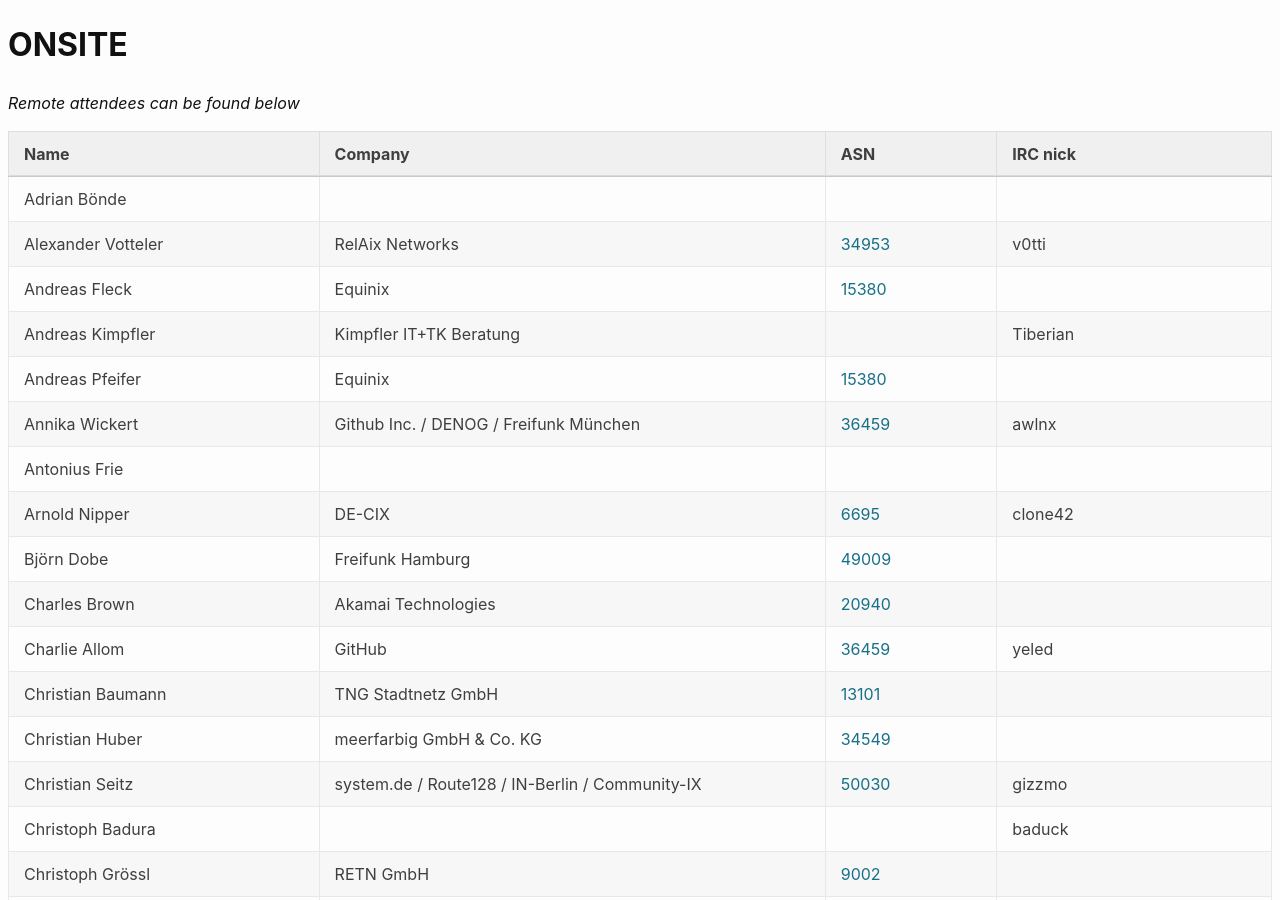
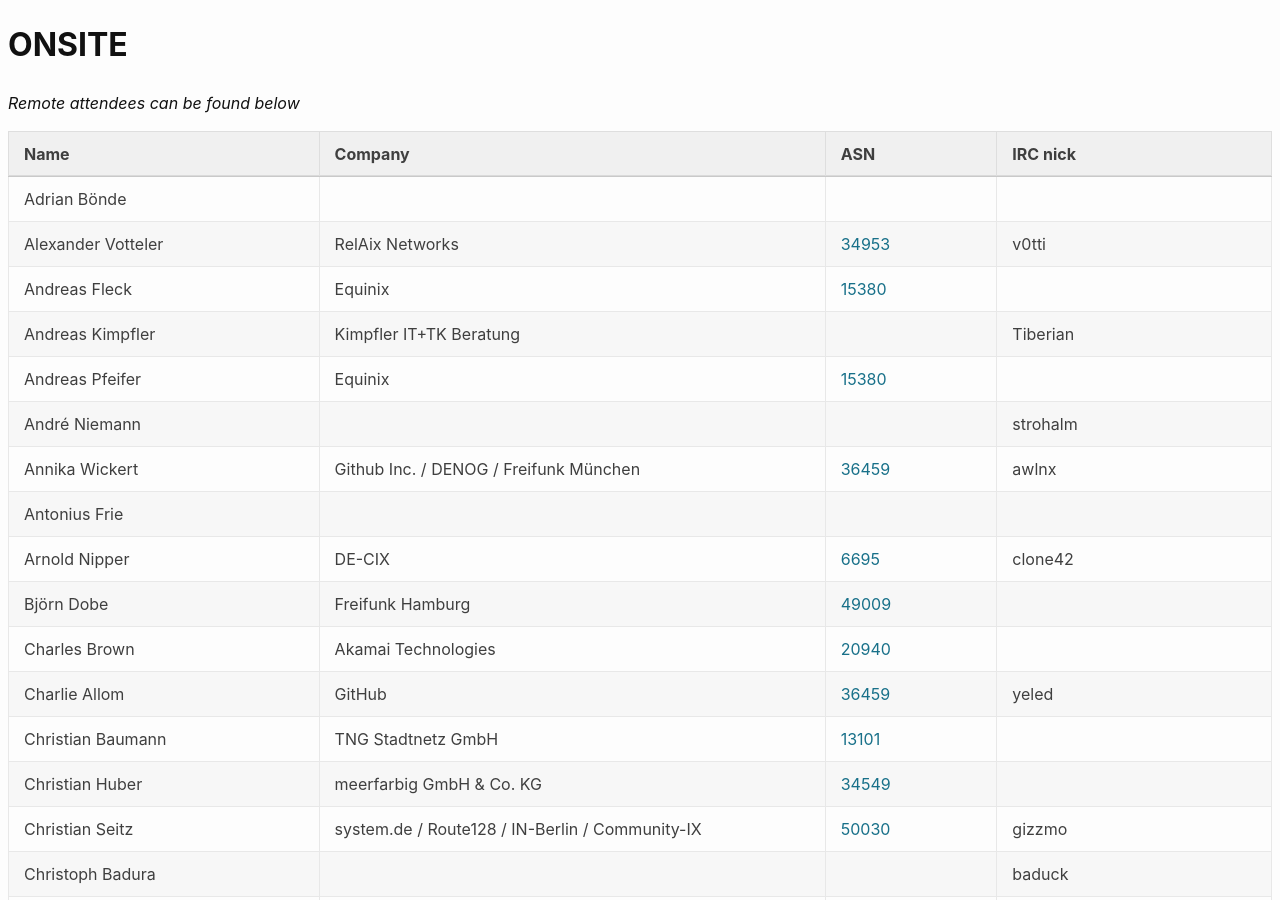
Before and after one commit to denog/pretix-attendeelist, a Jekyll site: the page built from denog15/index.md, in a window 1280 px wide and 900 px high. Built offline with Jekyll 4.4.1, drawn with Linux system fonts in a browser that asks for light colours.

Commit message:
Latest data: Tue Aug 22 21:09:53 UTC 2023

```diff
--- a/_data/attendees_denog15_onsite.json
+++ b/_data/attendees_denog15_onsite.json
@@ -28,6 +28,12 @@
     "company": "Equinix",
     "irc": null,
     "asn": "15380"
+  },
+  {
+    "name": "André Niemann",
+    "company": null,
+    "irc": "strohalm",
+    "asn": null
   },
   {
     "name": "Annika Wickert",
```
